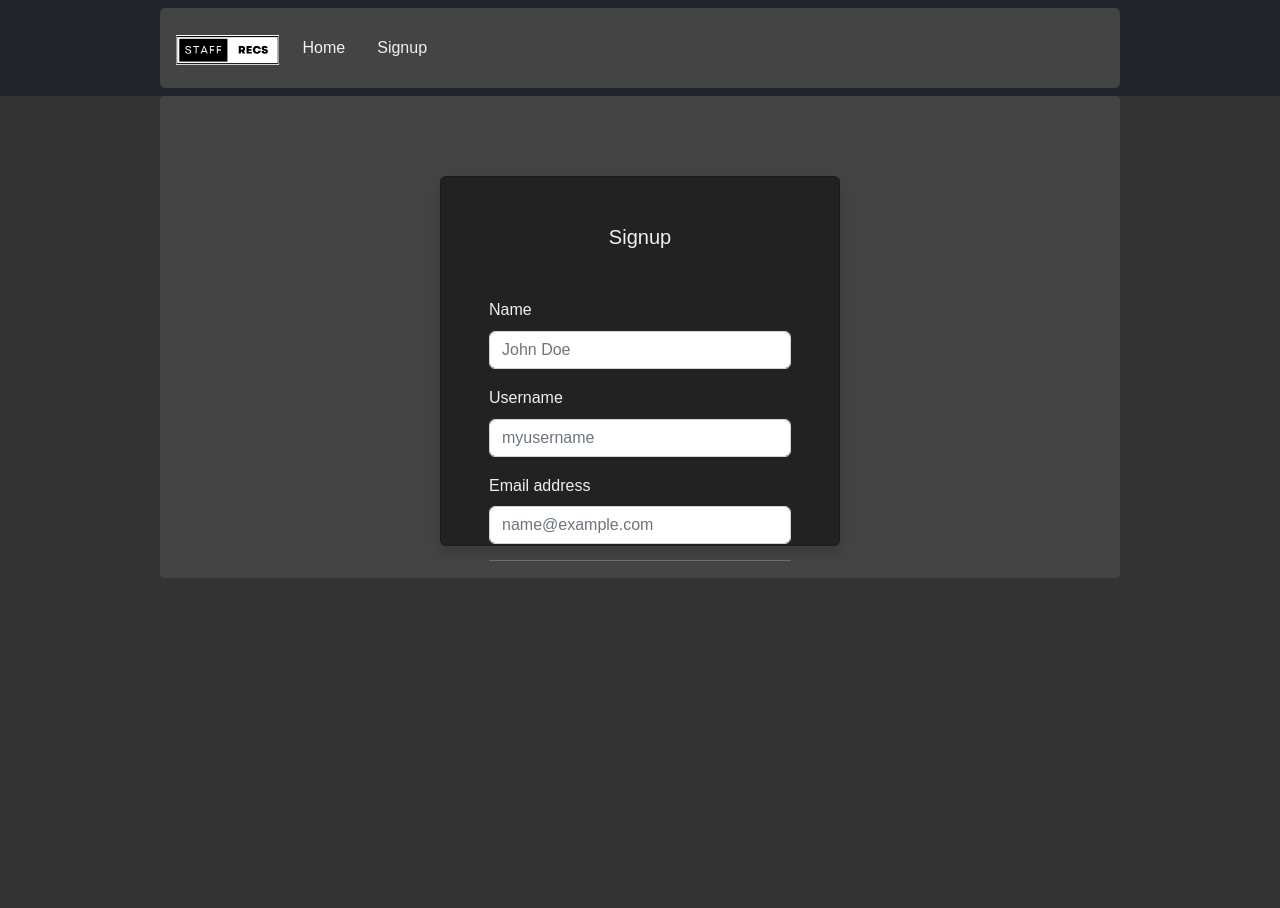
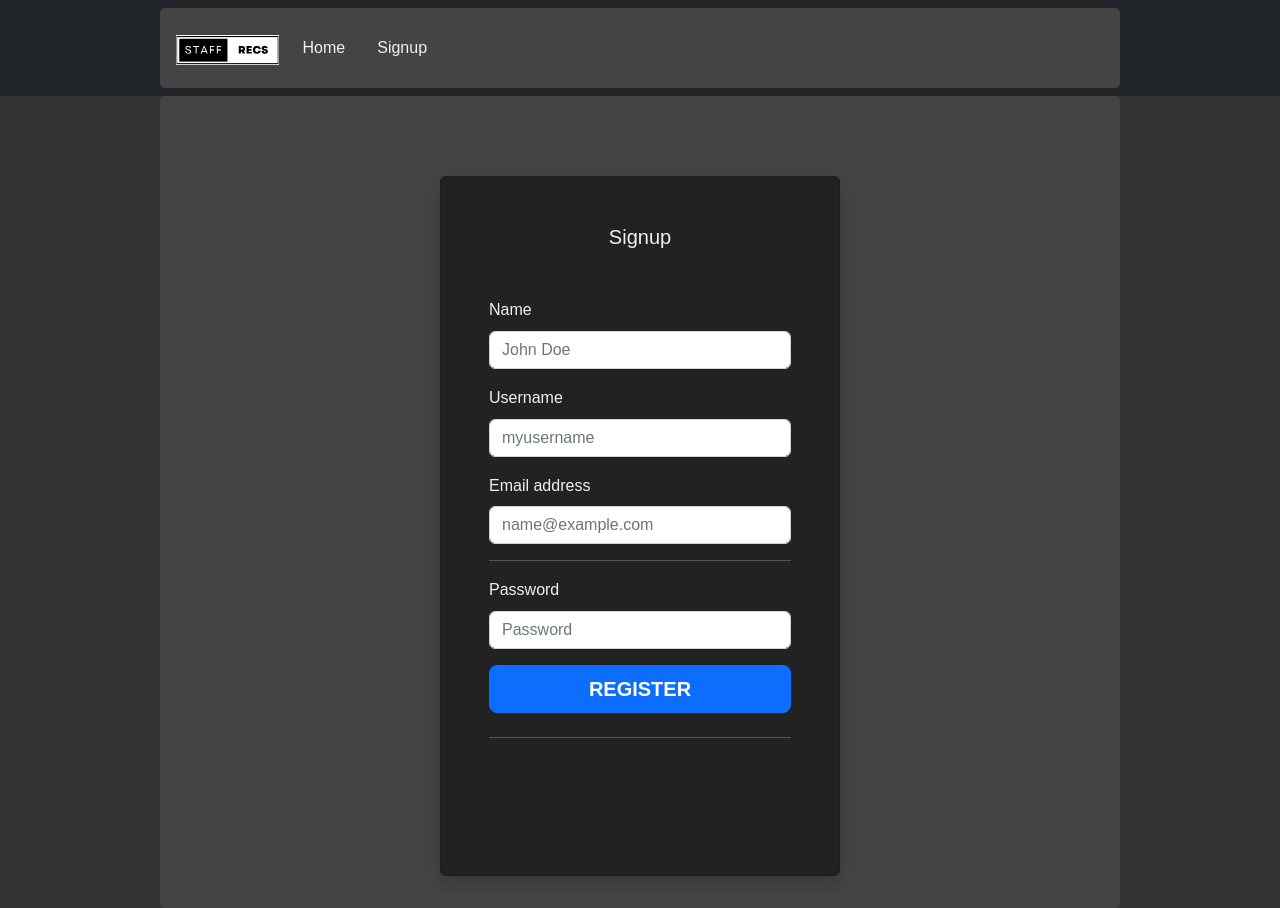
Before and after one commit to GuyJiawei/staff-recs, a React (Create React App) app in the folder client/: page /signup in a window 1280 px wide. Before the commit the page ends 800 px from the top, so only its background shows below. Built offline with nearby package versions, Linux system fonts and the light colour scheme; a web font is replaced by a local one.

Commit message:
fixed signup and login display issues

```diff
--- a/client/src/pages/LoginForm.js
+++ b/client/src/pages/LoginForm.js
@@ -54,9 +54,9 @@ const LoginForm = () => {
   return (
     <>
       <div className="login-page">
-        <div className="container login-container">
-          <div className="col-sm-9 col-md-7 col-lg-5 mx-auto">
-            <div className="card border-0 shadow rounded-3 my-5">
+        <div className="container login-container" >
+          <div className="col-sm-9 col-md-7 col-lg-5 mx-auto" >
+            <div className="card border-0 shadow rounded-3 my-5" style={{ minWidth: '400px', maxWidth: '600px', minHeight: '600px', maxHeight: '1000px' }}>
               <div id='login-card' className="card-body p-4 p-sm-5">
                 <h5 className="card-title text-center mb-5 fw-light fs-5">Sign In</h5>
                 <form noValidate validated={validated} onSubmit={handleFormSubmit}>
--- a/client/src/pages/SignupForm.js
+++ b/client/src/pages/SignupForm.js
@@ -48,9 +48,9 @@ const SignupForm = () => {
 
   return (
     <Container className="d-flex justify-content-center mt-5">
-      <Card className="shadow p-4 p-sm-5" style={{ minWidth: '400px', maxWidth: '600px' }}>
+      <Card className="shadow p-4 p-sm-5" style={{ minWidth: '400px', maxWidth: '600px', minHeight: '700px', maxHeight: '1000px' }}>
         <h5 className="card-title text-center mb-5 fw-light fs-5">Signup</h5>
-        <Form noValidate onSubmit={handleFormSubmit} validated={validated}>
+        <Form noValidate onSubmit={handleFormSubmit} validated={validated ? "true" : undefined}>
 
           <Form.Group className="mb-3">
             <Form.Label>Name</Form.Label>
```
